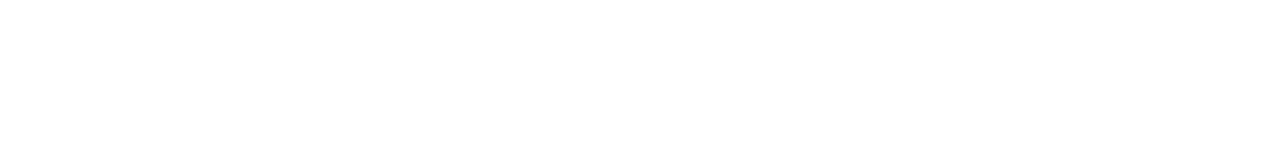
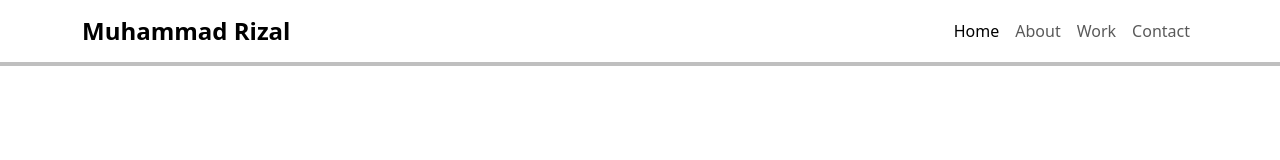
Before and after one commit to ichaltoz/Portofolio, a plain HTML site: page index.html in a window 1280 px wide. Drawn offline with nearby package versions, Linux system fonts and the light colour scheme.

Commit message:
add navbar

```diff
--- a/index.html
+++ b/index.html
@@ -8,6 +8,30 @@
     <link rel="stylesheet" href="style.css">
  </head>
  <body>
+    <nav class="navbar navbar-expand-lg">
+        <div class="container">
+          <a class="navbar-brand fs-4 fw-semibold" href="#">Muhammad Rizal</a>
+          <button class="navbar-toggler" type="button" data-bs-toggle="collapse" data-bs-target="#navbarNav" aria-controls="navbarNav" aria-expanded="false" aria-label="Toggle navigation">
+            <span class="navbar-toggler-icon"></span>
+          </button>
+          <div class="collapse navbar-collapse" id="navbarNav">
+            <ul class="navbar-nav ms-auto">
+              <li class="nav-item">
+                <a class="nav-link active" aria-current="page" href="#">Home</a>
+              </li>
+              <li class="nav-item">
+                <a class="nav-link" href="#">About</a>
+              </li>
+              <li class="nav-item">
+                <a class="nav-link" href="#">Work</a>
+              </li>
+              <li class="nav-item">
+                <a class="nav-link" href="#">Contact</a>
+              </li>
+            </ul>
+          </div>
+        </div>
+      </nav>
     <script src="https://cdn.jsdelivr.net/npm/@popperjs/core@2.11.8/dist/umd/popper.min.js" integrity="sha384-I7E8VVD/ismYTF4hNIPjVp/Zjvgyol6VFvRkX/vR+Vc4jQkC+hVqc2pM8ODewa9r" crossorigin="anonymous"></script>
     <script src="https://cdn.jsdelivr.net/npm/bootstrap@5.3.2/dist/js/bootstrap.min.js" integrity="sha384-BBtl+eGJRgqQAUMxJ7pMwbEyER4l1g+O15P+16Ep7Q9Q+zqX6gSbd85u4mG4QzX+" crossorigin="anonymous"></script>
     <script src="https://code.jquery.com/jquery-3.7.1.min.js" integrity="sha256-/JqT3SQfawRcv/BIHPThkBvs0OEvtFFmqPF/lYI/Cxo=" crossorigin="anonymous"></script>
--- a/style.css
+++ b/style.css
@@ -0,0 +1,4 @@
+.navbar {
+    background-color: white;
+    box-shadow: 0 0 0 4px rgba(0, 0, 0, 0.25);
+}
```
